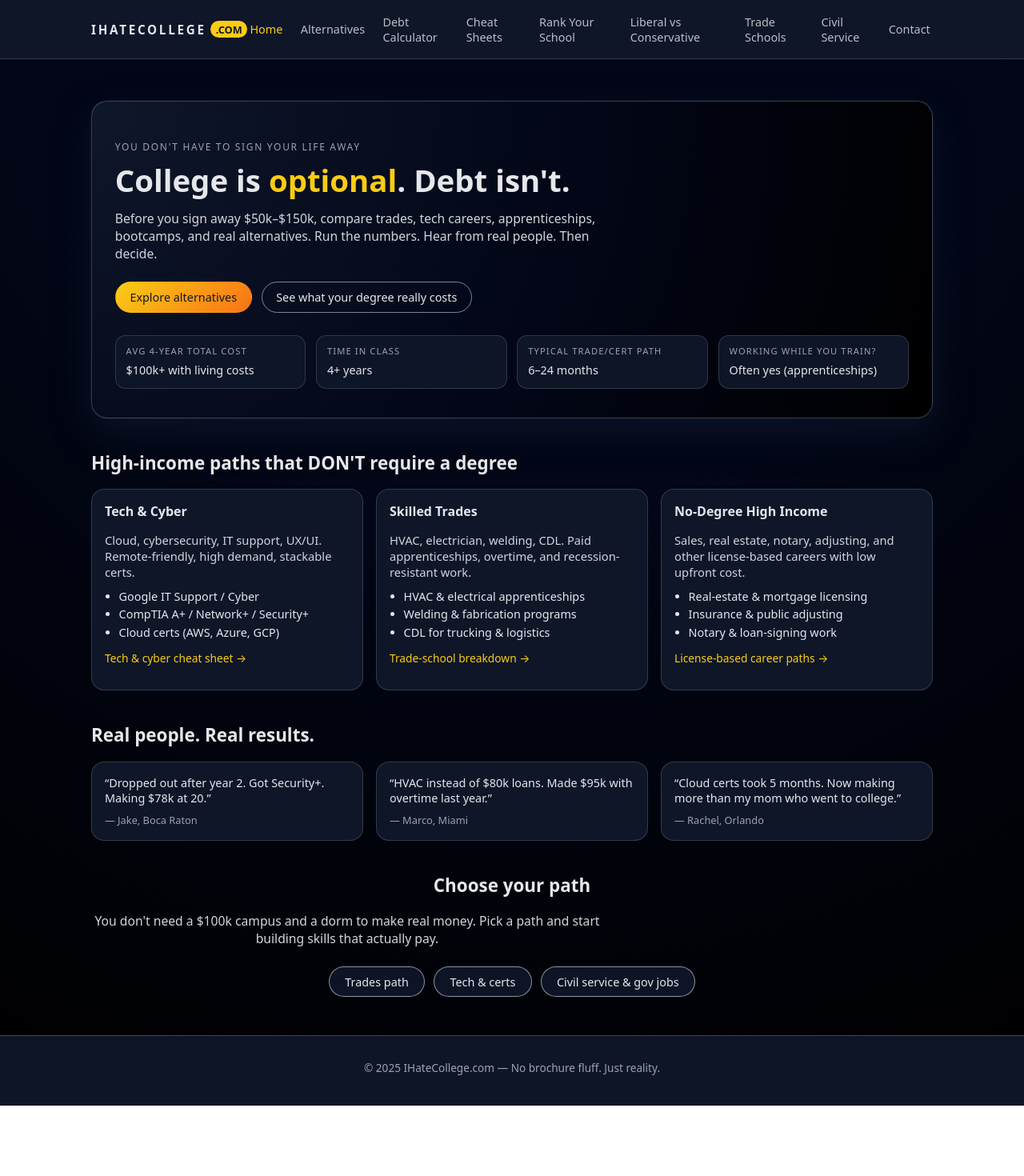
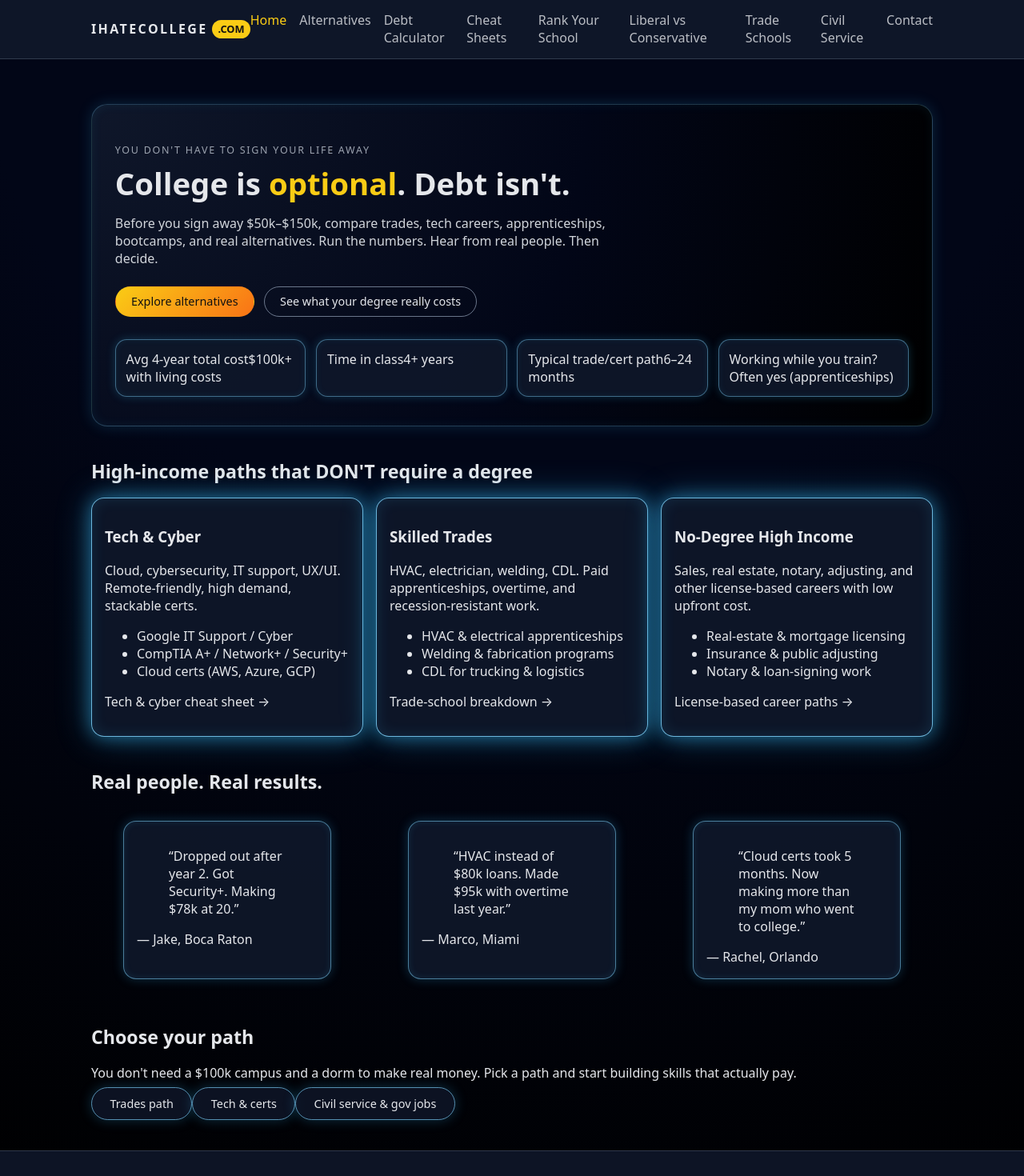
Before and after one commit to placebetsai/Ihatecollege, a Next.js app: page / in a window 1280 px wide. Shown: the top 1470 px of the page at 80% size. Before the commit the page ends 1382 px from the top, so only its background shows below. Built offline with nearby package versions, Linux system fonts and the light colour scheme.

Commit message:
Update globals.css

```diff
--- a/styles/globals.css
+++ b/styles/globals.css
@@ -17,12 +17,10 @@ body {
 body {
   font-family: system-ui, -apple-system, BlinkMacSystemFont, "SF Pro Text",
     "Segoe UI", sans-serif;
-  background:
-    radial-gradient(circle at top, #020617, #020617 40%, #000 100%);
+  background: radial-gradient(circle at top, #020617, #020617 40%, #000 100%);
   color: #e5e7eb;
 }
 
-/* Remove link underlines globally */
 a {
   color: inherit;
   text-decoration: none;
@@ -30,7 +28,6 @@ a {
 
 img {
   max-width: 100%;
-  height: auto;
   display: block;
 }
 
@@ -47,77 +44,70 @@ img {
 .site-main {
   flex: 1;
   max-width: 1100px;
-  width: 100%;
   margin: 0 auto;
   padding: 1.5rem 1.5rem 3rem;
 }
 
 .site-footer {
-  border-top: 1px solid rgba(148, 163, 184, 0.35);
-  padding: 1rem 1.5rem 1.5rem;
   text-align: center;
+  padding: 1rem 1.5rem 2rem;
+  border-top: 1px solid rgba(148, 163, 184, 0.25);
+  background: rgba(15, 23, 42, 0.9);
   font-size: 0.85rem;
   color: #9ca3af;
-  background: rgba(15, 23, 42, 0.95);
-  backdrop-filter: blur(10px);
 }
 
 /* ------------------------------------------------------ */
-/* HEADER / NAV                                           */
+/* HEADER & NAV                                           */
 /* ------------------------------------------------------ */
 
 .site-header {
   position: sticky;
   top: 0;
-  z-index: 50;
+  z-index: 100;
   background: rgba(15, 23, 42, 0.96);
-  backdrop-filter: blur(16px);
-  border-bottom: 1px solid rgba(148, 163, 184, 0.28);
+  border-bottom: 1px solid rgba(148, 163, 184, 0.25);
+  backdrop-filter: blur(15px);
 }
 
 .nav-inner {
   max-width: 1100px;
   margin: 0 auto;
+  padding: 0.9rem 1.5rem;
   display: flex;
+  justify-content: space-between;
   align-items: center;
-  justify-content: space-between;
-  padding: 0.8rem 1.5rem;
 }
 
 .logo-wrap {
-  display: inline-flex;
+  display: flex;
   align-items: center;
   gap: 0.35rem;
 }
 
 .logo-text {
-  letter-spacing: 0.18em;
-  font-size: 0.95rem;
+  font-size: 1rem;
+  font-weight: 700;
+  letter-spacing: 0.15em;
+}
+
+.logo-pill {
+  background: #facc15;
+  color: #111;
+  font-size: 0.8rem;
+  padding: 0.15rem 0.45rem;
+  border-radius: 999px;
   font-weight: 700;
 }
 
-.logo-pill {
-  font-size: 0.8rem;
-  padding: 0.1rem 0.4rem;
-  border-radius: 999px;
-  background: #facc15;
-  color: #111827;
-  font-weight: 700;
-}
-
-/* Desktop nav links */
 .nav-links-desktop {
   display: flex;
   gap: 1rem;
-  align-items: center;
 }
 
 .nav-link {
-  font-size: 0.9rem;
-  padding: 0.3rem 0.2rem;
-  color: #e5e7eb;
   opacity: 0.8;
-  transition: opacity 0.15s ease, color 0.15s ease;
+  transition: 0.15s;
 }
 
 .nav-link:hover {
@@ -129,68 +119,64 @@ img {
   opacity: 1;
 }
 
-/* Mobile toggle (hamburger) */
 .nav-toggle {
   display: none;
+  background: none;
   border: none;
-  background: transparent;
   cursor: pointer;
-  padding: 0.2rem;
+  padding: 0.25rem;
 }
 
 .bar {
-  display: block;
-  width: 20px;
+  width: 22px;
   height: 2px;
-  border-radius: 999px;
   background: #e5e7eb;
-  margin: 3px 0;
-  transition: transform 0.2s ease, opacity 0.2s ease;
+  margin: 4px 0;
+  transition: 0.25s;
 }
 
-/* Optional animation classes if you want them working */
 .bar1.open {
-  transform: translateY(5px) rotate(45deg);
+  transform: translateY(6px) rotate(45deg);
 }
 .bar2.open {
   opacity: 0;
 }
 .bar3.open {
-  transform: translateY(-5px) rotate(-45deg);
+  transform: translateY(-6px) rotate(-45deg);
 }
 
-/* Mobile nav container (global default = hidden) */
 .nav-links-mobile {
   display: none;
 }
 
 /* ------------------------------------------------------ */
-/* HERO                                                   */
+/* HERO SECTION                                            */
 /* ------------------------------------------------------ */
 
 .hero {
-  margin-top: 1.25rem;
+  margin-top: 1.5rem;
   padding: 2.25rem 1.8rem 2.25rem;
   border-radius: 1.25rem;
-  border: 1px solid rgba(148, 163, 184, 0.35);
+
   background: radial-gradient(circle at top left, #0f172a, #020617 55%, #000);
+  border: 1px solid rgba(125, 211, 252, 0.25);
   box-shadow:
-    0 18px 45px rgba(15, 23, 42, 0.8),
-    0 0 0 1px rgba(15, 23, 42, 0.7);
+    0 0 18px rgba(56, 189, 248, 0.18),
+    inset 0 0 14px rgba(56, 189, 248, 0.08);
 }
 
 .eyebrow {
-  font-size: 0.75rem;
+  font-size: 0.78rem;
   letter-spacing: 0.14em;
   text-transform: uppercase;
   color: #9ca3af;
-  margin-bottom: 0.75rem;
+  margin-bottom: 0.7rem;
 }
 
 .hero-title {
   font-size: 2.4rem;
-  line-height: 1.1;
-  margin: 0 0 0.9rem;
+  line-height: 1.15;
+  margin: 0 0 1rem;
 }
 
 .accent {
@@ -199,8 +185,8 @@ img {
 
 .hero-subtitle {
   max-width: 640px;
-  font-size: 0.98rem;
   color: #d1d5db;
+  font-size: 1rem;
   margin-bottom: 1.5rem;
 }
 
@@ -211,69 +197,25 @@ img {
   margin-bottom: 1.75rem;
 }
 
-/* Buttons */
 .btn {
-  display: inline-flex;
-  align-items: center;
-  justify-content: center;
+  padding: 0.55rem 1.2rem;
   border-radius: 999px;
-  padding: 0.55rem 1.1rem;
   font-size: 0.9rem;
   font-weight: 500;
   border: 1px solid transparent;
-  cursor: pointer;
-  transition: background 0.17s ease, color 0.17s ease, border-color 0.17s ease,
-    transform 0.08s ease;
 }
 
 .btn-primary {
   background: linear-gradient(135deg, #facc15, #f97316);
-  color: #111827;
-}
-
-.btn-primary:hover {
-  transform: translateY(-1px);
+  color: #111;
 }
 
 .btn-outline {
-  border-color: rgba(156, 163, 175, 0.8);
-  color: #e5e7eb;
-  background: transparent;
-}
-
-.btn-outline:hover {
-  background: rgba(15, 23, 42, 0.9);
-}
-
-/* Hero stats */
-.hero-stats {
-  display: grid;
-  grid-template-columns: repeat(4, minmax(0, 1fr));
-  gap: 0.8rem;
-}
-
-.stat {
-  padding: 0.7rem 0.8rem;
-  border-radius: 0.8rem;
-  background: rgba(15, 23, 42, 0.92);
-  border: 1px solid rgba(55, 65, 81, 0.8);
-}
-
-.stat-label {
-  font-size: 0.7rem;
-  text-transform: uppercase;
-  letter-spacing: 0.1em;
-  color: #9ca3af;
-  display: block;
-  margin-bottom: 0.35rem;
-}
-
-.stat-value {
-  font-size: 0.9rem;
+  border-color: rgba(148, 163, 184, 0.7);
 }
 
 /* ------------------------------------------------------ */
-/* SECTIONS / GRID                                        */
+/* GRID / PATHS / QUOTES / STATS                          */
 /* ------------------------------------------------------ */
 
 .section {
@@ -281,181 +223,144 @@ img {
 }
 
 .section-title {
-  font-size: 1.4rem;
+  font-size: 1.45rem;
   margin-bottom: 1.1rem;
-}
-
-.section-subtitle {
-  max-width: 640px;
-  font-size: 0.98rem;
-  color: #d1d5db;
-  margin-bottom: 1.5rem;
 }
 
 .path-grid {
   display: grid;
-  grid-template-columns: repeat(3, minmax(0, 1fr));
+  grid-template-columns: repeat(3, 1fr);
   gap: 1rem;
 }
 
-.path-card {
-  border-radius: 1rem;
-  background: rgba(15, 23, 42, 0.96);
-  border: 1px solid rgba(55, 65, 81, 0.9);
-  padding: 1rem;
-}
-
-.path-card h3 {
-  margin: 0 0 0.5rem;
-  font-size: 1rem;
-}
-
-.path-body {
-  font-size: 0.92rem;
-  color: #d1d5db;
-  margin-bottom: 0.7rem;
-}
-
-.path-list {
-  padding-left: 1.1rem;
-  margin: 0 0 0.7rem;
-  font-size: 0.9rem;
-  color: #e5e7eb;
-}
-
-.path-list li {
-  margin-bottom: 0.2rem;
-}
-
-.path-link {
-  font-size: 0.86rem;
-  color: #facc15;
-}
-
-/* Quotes */
 .quote-list {
   display: grid;
-  grid-template-columns: repeat(3, minmax(0, 1fr));
+  grid-template-columns: repeat(3, 1fr);
   gap: 1rem;
 }
 
-.quote-card {
-  margin: 0;
-  padding: 1rem;
-  border-radius: 1rem;
-  background: rgba(15, 23, 42, 0.96);
-  border: 1px solid rgba(55, 65, 81, 0.9);
-  font-size: 0.9rem;
+.hero-stats {
+  display: grid;
+  grid-template-columns: repeat(4, 1fr);
+  gap: 0.8rem;
 }
 
-.quote-card blockquote {
-  margin: 0 0 0.6rem;
+/* ------------------------------------------------------ */
+/* ✨ HYBRID NEON THEME (C)                               */
+/* ------------------------------------------------------ */
+
+/* FULL GLOW — PATH CARDS ONLY */
+.path-card {
+  border-radius: 1rem;
+  padding: 1rem;
+  background: rgba(15, 23, 42, 0.92);
+
+  border: 1px solid rgba(125, 211, 252, 0.85);
+  box-shadow:
+    0 0 22px rgba(56, 189, 248, 0.48),
+    0 0 45px rgba(56, 189, 248, 0.32),
+    inset 0 0 18px rgba(56, 189, 248, 0.14);
+  transition: 0.3s ease;
 }
 
-.quote-card figcaption {
-  font-size: 0.8rem;
-  color: #9ca3af;
+.path-card:hover {
+  box-shadow:
+    0 0 28px rgba(56, 189, 248, 0.65),
+    0 0 60px rgba(56, 189, 248, 0.42),
+    inset 0 0 24px rgba(56, 189, 248, 0.22);
+  transform: translateY(-3px);
 }
 
-/* CTA section */
-.section-cta {
-  text-align: center;
+/* MEDIUM GLOW — QUOTE CARDS */
+.quote-card {
+  border-radius: 1rem;
+  padding: 1rem;
+  background: rgba(15, 23, 42, 0.92);
+
+  border: 1px solid rgba(125, 211, 252, 0.55);
+  box-shadow:
+    0 0 14px rgba(56, 189, 248, 0.25),
+    inset 0 0 10px rgba(56, 189, 248, 0.12);
 }
 
-.cta-buttons {
-  display: flex;
-  flex-wrap: wrap;
-  justify-content: center;
-  gap: 0.7rem;
-  margin-top: 1rem;
+/* MEDIUM GLOW — HERO STATS */
+.stat {
+  border-radius: 0.9rem;
+  padding: 0.8rem;
+  background: rgba(15, 23, 42, 0.92);
+
+  border: 1px solid rgba(125, 211, 252, 0.45);
+  box-shadow:
+    0 0 12px rgba(56, 189, 248, 0.22),
+    inset 0 0 8px rgba(56, 189, 248, 0.08);
 }
+
+/* ------------------------------------------------------ */
+/* CTA BUTTONS — Soft neon edge                           */
+/* ------------------------------------------------------ */
 
 .btn-pill {
   border-radius: 999px;
-  border: 1px solid rgba(156, 163, 175, 0.9);
-  padding: 0.55rem 1.2rem;
-  font-size: 0.9rem;
-  background: rgba(15, 23, 42, 0.9);
+  padding: 0.65rem 1.4rem;
+  border: 1px solid rgba(125, 211, 252, 0.65);
+  background: rgba(15, 23, 42, 0.8);
+  color: #e5e7eb;
+  box-shadow: 0 0 16px rgba(56, 189, 248, 0.25);
+  transition: 0.25s ease;
 }
 
 .btn-pill:hover {
-  background: rgba(15, 23, 42, 1);
+  transform: translateY(-2px);
+  box-shadow:
+    0 0 24px rgba(56, 189, 248, 0.45),
+    inset 0 0 12px rgba(56, 189, 248, 0.18);
 }
 
 /* ------------------------------------------------------ */
-/* RESPONSIVE — GROK MOBILE NAV FIX + SMALL SCREEN TWEAKS */
+/* RESPONSIVE NAV + MOBILE FIX                            */
 /* ------------------------------------------------------ */
 
-@media (max-width: 900px) {
-  .hero-stats {
-    grid-template-columns: repeat(2, minmax(0, 1fr));
-  }
-
-  .path-grid {
-    grid-template-columns: repeat(2, minmax(0, 1fr));
-  }
-
-  .quote-list {
-    grid-template-columns: repeat(2, minmax(0, 1fr));
-  }
-}
-
 @media (max-width: 768px) {
-  /* Hide desktop links */
   .nav-links-desktop {
     display: none;
   }
 
-  /* Show hamburger */
   .nav-toggle {
     display: inline-flex;
   }
 
-  /* Menu is hidden by default (global .nav-links-mobile {display:none}) */
-  /* We ONLY style the open state here */
-
   .nav-links-mobile.open {
     display: flex;
     flex-direction: column;
-    gap: 0.2rem;
     padding: 0.75rem 1.25rem 1rem;
+    backdrop-filter: blur(12px);
     background: rgba(3, 7, 18, 0.98);
-    backdrop-filter: blur(12px);
     border-bottom: 1px solid rgba(148, 163, 184, 0.25);
   }
 
   .nav-link-mobile {
-    padding: 0.4rem 0;
+    padding: 0.45rem 0;
     font-size: 0.95rem;
-    color: #e5e7eb;
   }
 
-  .nav-link-mobile-active {
-    color: #facc15;
-  }
-
-  /* Hero spacing on mobile — kill the big black gap */
   .site-main {
     padding-top: 0.75rem;
   }
 
   .hero {
+    margin-top: 0.8rem;
     padding: 1.8rem 1.1rem 1.7rem;
-    margin-top: 0.8rem;
   }
 
   .hero-title {
-    font-size: 1.8rem;
+    font-size: 1.9rem;
   }
 
   .hero-stats {
-    grid-template-columns: 1fr 1fr;
+    grid-template-columns: repeat(2, 1fr);
   }
 
-  .path-grid {
-    grid-template-columns: 1fr;
-  }
-
+  .path-grid,
   .quote-list {
     grid-template-columns: 1fr;
   }
@@ -465,12 +370,4 @@ img {
   .hero-stats {
     grid-template-columns: 1fr;
   }
-
-  .nav-inner {
-    padding: 0.75rem 1.1rem;
-  }
-
-  .site-main {
-    padding: 0.9rem 1.1rem 2.2rem;
-  }
-  }
+    }
```
